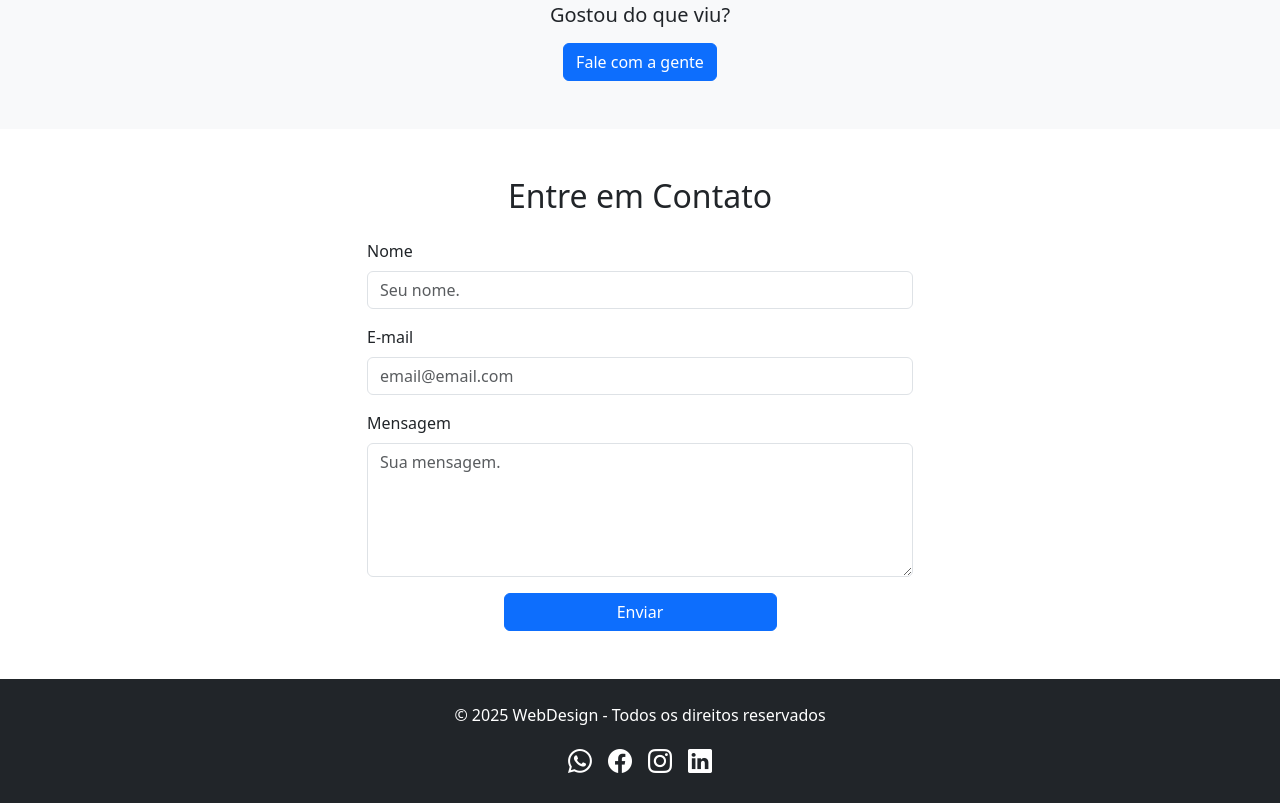
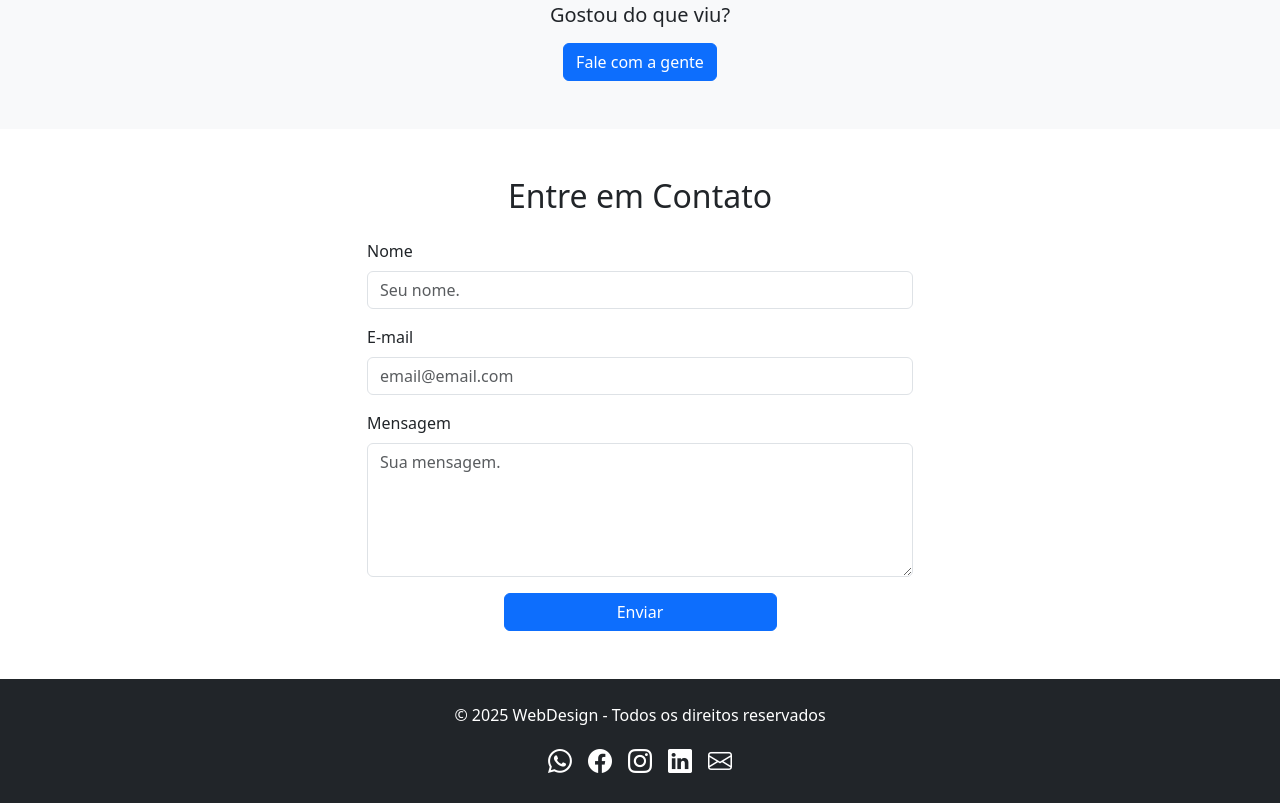
Before and after one commit to IsaSturm/Somativa-DevOps, a plain HTML site: page index.html in a window 1280 px wide. Shown: the part 1754-2557 px from the top of the page. Drawn offline with nearby package versions, Linux system fonts and the light colour scheme.

Commit message:
Update index.html

```diff
--- a/index.html
+++ b/index.html
@@ -161,6 +161,9 @@
                 <a href="https://linkedin.com" target="_blank" class="text-white fs-4">
                     <i class="bi bi-linkedin"></i>
                 </a>
+                <a href="mailto:email@google.com" target="_blank" class="text-white fs-4">
+                    <i class="bi bi-envelope"></i>
+                </a>
             </div>
         </div>
     </footer>
```
